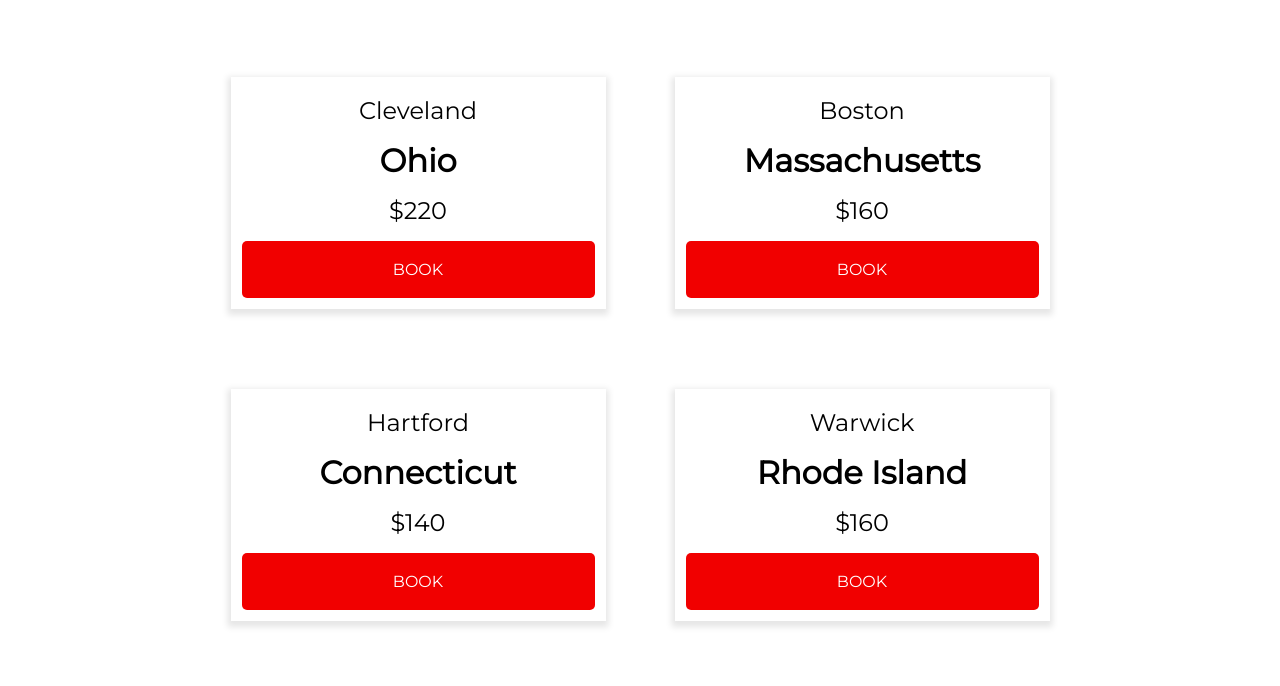
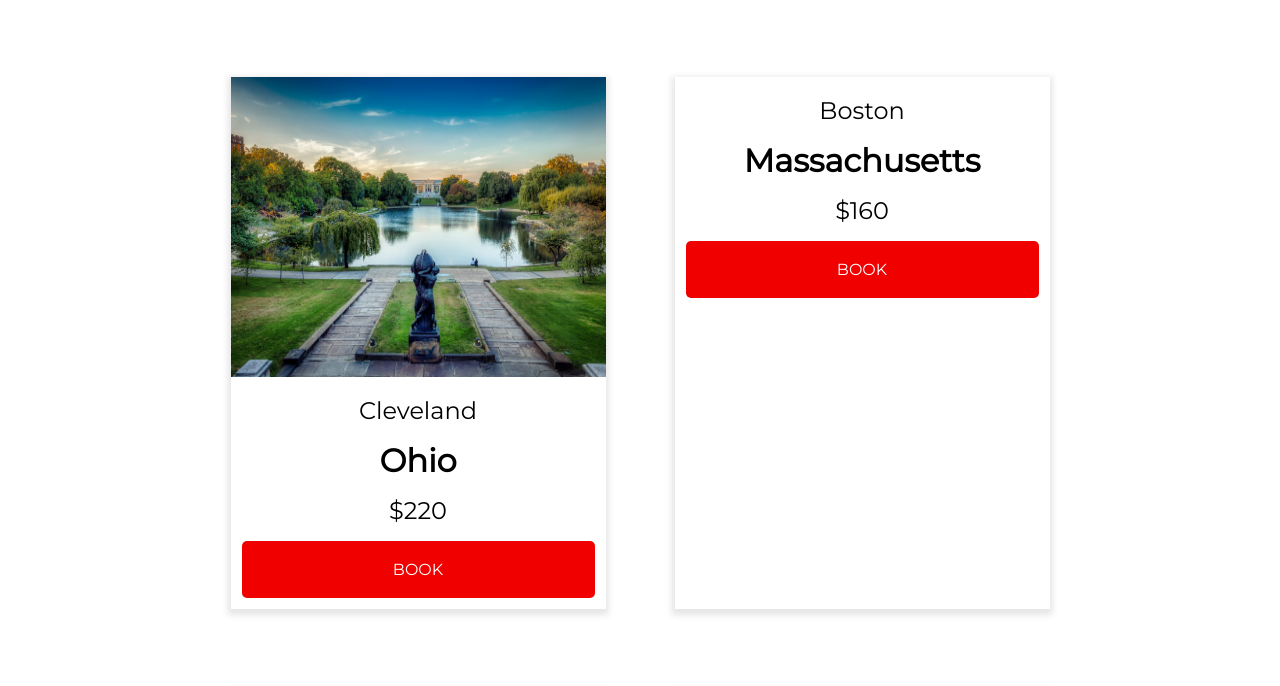
Before and after one commit to sid-FBLA/FBLA, a plain HTML site: page index.html in a window 1280 px wide. Shown: the part 635-1321 px from the top of the page. Drawn offline with Linux system fonts and the light colour scheme.

Commit message:
Editing the images

```diff
--- a/CSS/main.css
+++ b/CSS/main.css
@@ -131,9 +131,7 @@ img {
     margin-top: 5rem;
     box-shadow: 0rem 0.2rem 0.4rem 0.2rem rgba(0, 0, 0, 0.1);
     padding: 0.5rem;
-    width: 30%;
-    min-width: 375px;
-    max-width: 375px;
+    width: 375px;
     transition: 500ms;
     border: solid transparent;
   }
@@ -253,6 +251,15 @@ img {
   .wrapper {
     min-height: calc(100vh - 472px);
     margin-bottom: 5rem;
+  }
+
+  .box img[src*="Box"] {
+    position: relative;
+    width: 80vw;
+    height: 300px;
+    /*Add padding and margin of box so 8px, true for all sides*/
+    right: 8px;
+    top: -8px;
   }
 
   .box .state,
@@ -464,6 +471,14 @@ img {
     flex-wrap: wrap;
   }
 
+  .box img[src*="Box"] {
+    position: relative;
+    width: 375px;
+    /*Add padding and margin of box so 11px, true for all sides*/
+    right: 11px;
+    top: -11px;
+  }
+
   .box .city {
     font-size: 1.5rem;
     margin-bottom: 0;
--- a/index.html
+++ b/index.html
@@ -39,7 +39,8 @@
       <script src="JS/animation.js"></script>
     </div>
     <div class="container-mobile container-location">
-      <div class="box clearfix">
+      <div class="box">
+        <img src="Images/clevelandBox.jpg">
         <p class="city">Cleveland</p>
         <h2 class="state">Ohio</h2>
         <p class="price">$220</p>
```
Also changed, not shown: Images/clevelandBox.jpg (renamed from Images/cleveland-4100096_1920.jpg).
